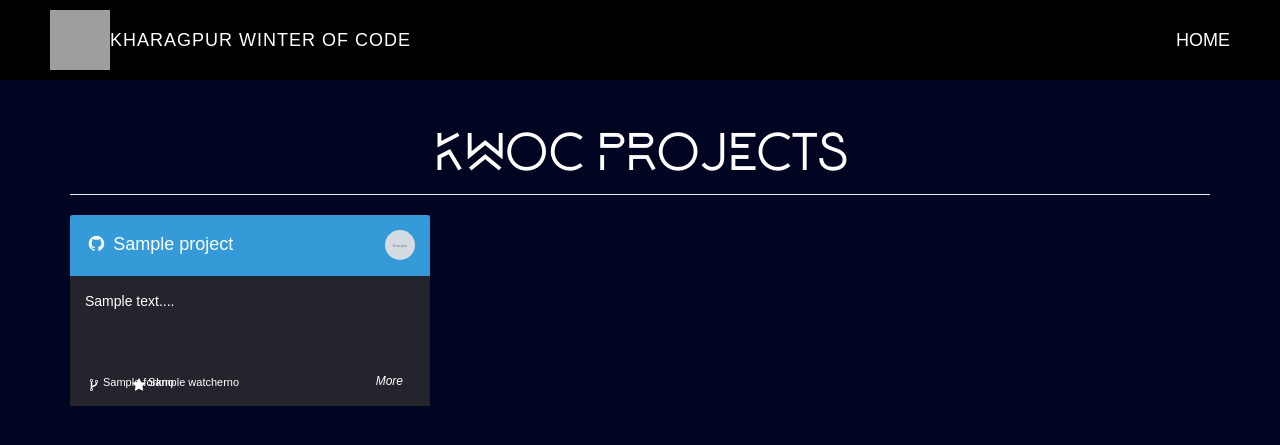
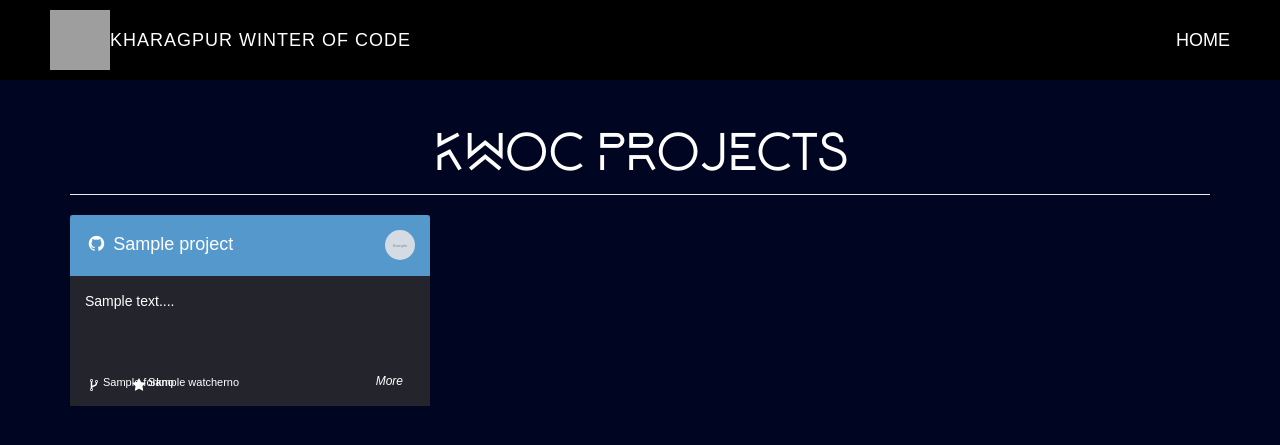
Before and after one commit to kossiitkgp/kwoc-2016, a Flask app: template templates/projects.html in a window 1280 px wide. Shown: the top 445 px of the page. Run offline with Flask 2, Linux system fonts and the light colour scheme; the template is opened without the code that fills it: most values are stand-ins (such as "Sample title", 1, 10 or a date in 2020); grey boxes marked "Sample" are stand-in pictures; some libraries are stand-ins or nearby versions; grey boxes are pictures that could not be loaded.

Commit message:
Projects color

```diff
--- a/templates/projects.html
+++ b/templates/projects.html
@@ -42,7 +42,7 @@
             {% for project in projectsData %}
             <div class="col-md-4">
                 <div class="panel panel-default" style="background:#24242D;border: 0px;border-radius: 0px">
-                    <div class="panel-heading" style="background: #359AD8; border-color: #359AD8; color: white;" >
+                    <div class="panel-heading" style="background: #5498CC; border-color: #5498CC; color: white;" >
                     <img src="{{project.imageURL}}" style="position: absolute;right:30px;top:15px;height:30px;width:30px;border-radius:20px;border-color: white;">
                         <h4><i class="fa fa-fw fa-github"></i> {{' '.join(project.projectName.split()[:2])}}</h4>
                     </div>
@@ -59,7 +59,7 @@
                     <div class="modal-dialog" >
                         <!-- Modal content-->
                         <div class="modal-content" style="background:#24242D;border: 0px;border-radius: 0px">
-                            <div class="modal-header" style="background: #359AD8; border-color: #359AD8; color: white;" >
+                            <div class="modal-header" style="background: #5498CC; border-color: #5498CC; color: white;" >
                                 <button type="button" class="close" data-dismiss="modal">&times;</button>
                                 <h4 class="modal-title">{{project.projectName}}</h4>
                             </div>
```
